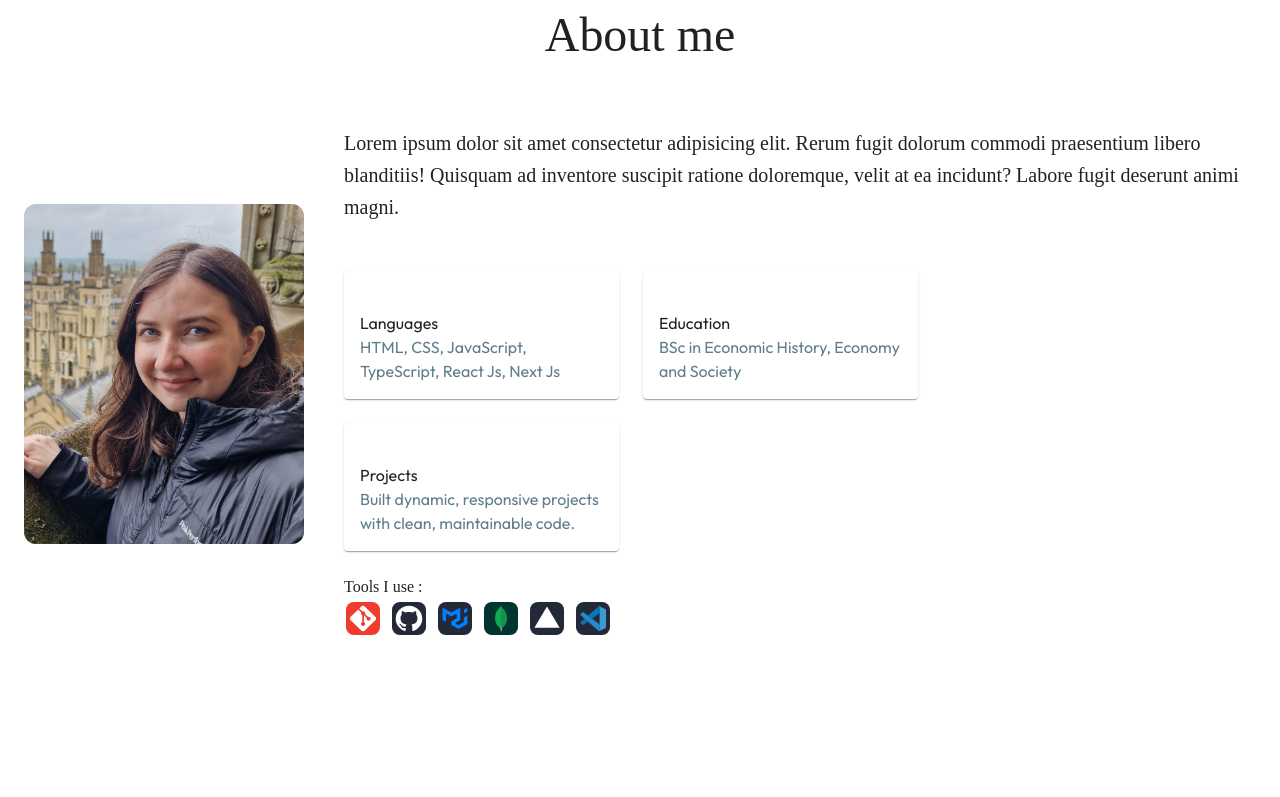
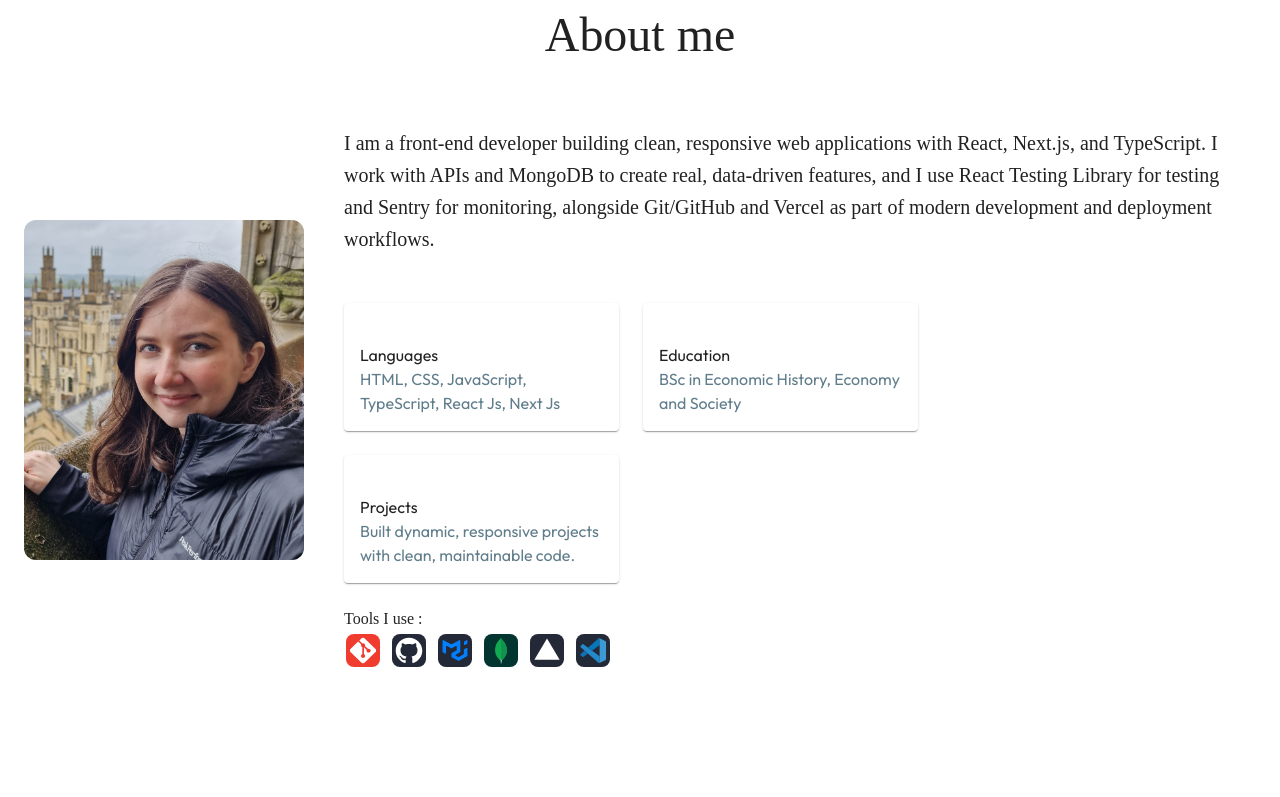
Before and after one commit to ValeriaTrofim/my-portfolio, a Next.js app: page / in a window 1280 px wide. Shown: the part 743-1540 px from the top of the page. Built offline with nearby package versions, Linux system fonts and the light colour scheme; some icons are missing; a web font is replaced by a local one; what @mui/material-nextjs would draw is missing.

Commit message:
Change the text in the about me section

```diff
--- a/app/components/About.tsx
+++ b/app/components/About.tsx
@@ -102,10 +102,12 @@ const About = () => {
               pb: { sm: 2, md: 6 },
             }}
           >
-            Lorem ipsum dolor sit amet consectetur adipisicing elit. Rerum fugit
-            dolorum commodi praesentium libero blanditiis! Quisquam ad inventore
-            suscipit ratione doloremque, velit at ea incidunt? Labore fugit
-            deserunt animi magni.
+            I am a front-end developer building clean, responsive web
+            applications with React, Next.js, and TypeScript. I work with APIs
+            and MongoDB to create real, data-driven features, and I use React
+            Testing Library for testing and Sentry for monitoring, alongside
+            Git/GitHub and Vercel as part of modern development and deployment
+            workflows.
           </Typography>
           <AboutCard />
           <AboutAccordion />
--- a/app/components/LatestWork.tsx
+++ b/app/components/LatestWork.tsx
@@ -57,7 +57,7 @@ const LatestWork = () => {
           sx={{ textAlign: "center", typography: { sm: "h6", xs: "body1" } }}
         >
           Welcome to my web development portfolio! Check out the front-end
-          projects I’ve been building on my learning journey.
+          projects I have been building on my learning journey.
         </Typography>
       </Box>
       <Box
@@ -66,6 +66,7 @@ const LatestWork = () => {
           flexWrap: "wrap",
           minWidth: 300,
           justifyContent: "center",
+          p: 2,
         }}
       >
         {images.map((image) => (
--- a/app/components/MobileAboutCard.tsx
+++ b/app/components/MobileAboutCard.tsx
@@ -26,10 +26,12 @@ const MobileAboutCard = () => {
         />
         <CardContent>
           <Typography variant="body1" sx={{ fontFamily: "inherit", mb: 2 }}>
-            Lorem ipsum dolor sit amet consectetur adipisicing elit. Rerum fugit
-            dolorum commodi praesentium libero blanditiis! Quisquam ad inventore
-            suscipit ratione doloremque, velit at ea incidunt? Labore fugit
-            deserunt animi magni.
+            I am a front-end developer building clean, responsive web
+            applications with React, Next.js, and TypeScript. I work with APIs
+            and MongoDB to create real, data-driven features, and I use React
+            Testing Library for testing and Sentry for monitoring, alongside
+            Git/GitHub and Vercel as part of modern development and deployment
+            workflows.
           </Typography>
           <AboutAccordion />
           <Typography variant="body1" sx={{ fontFamily: "inherit" }}>
```
